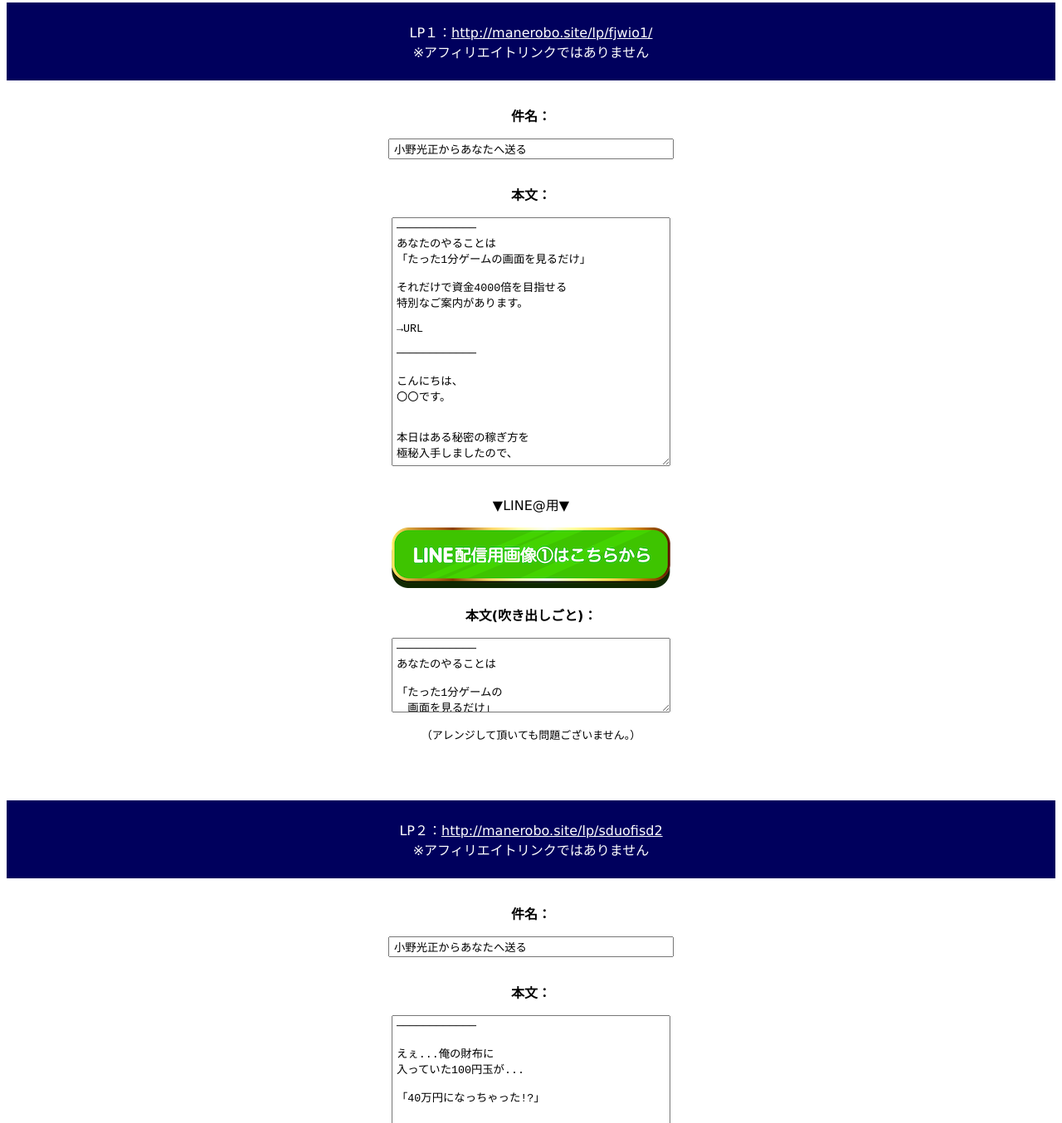
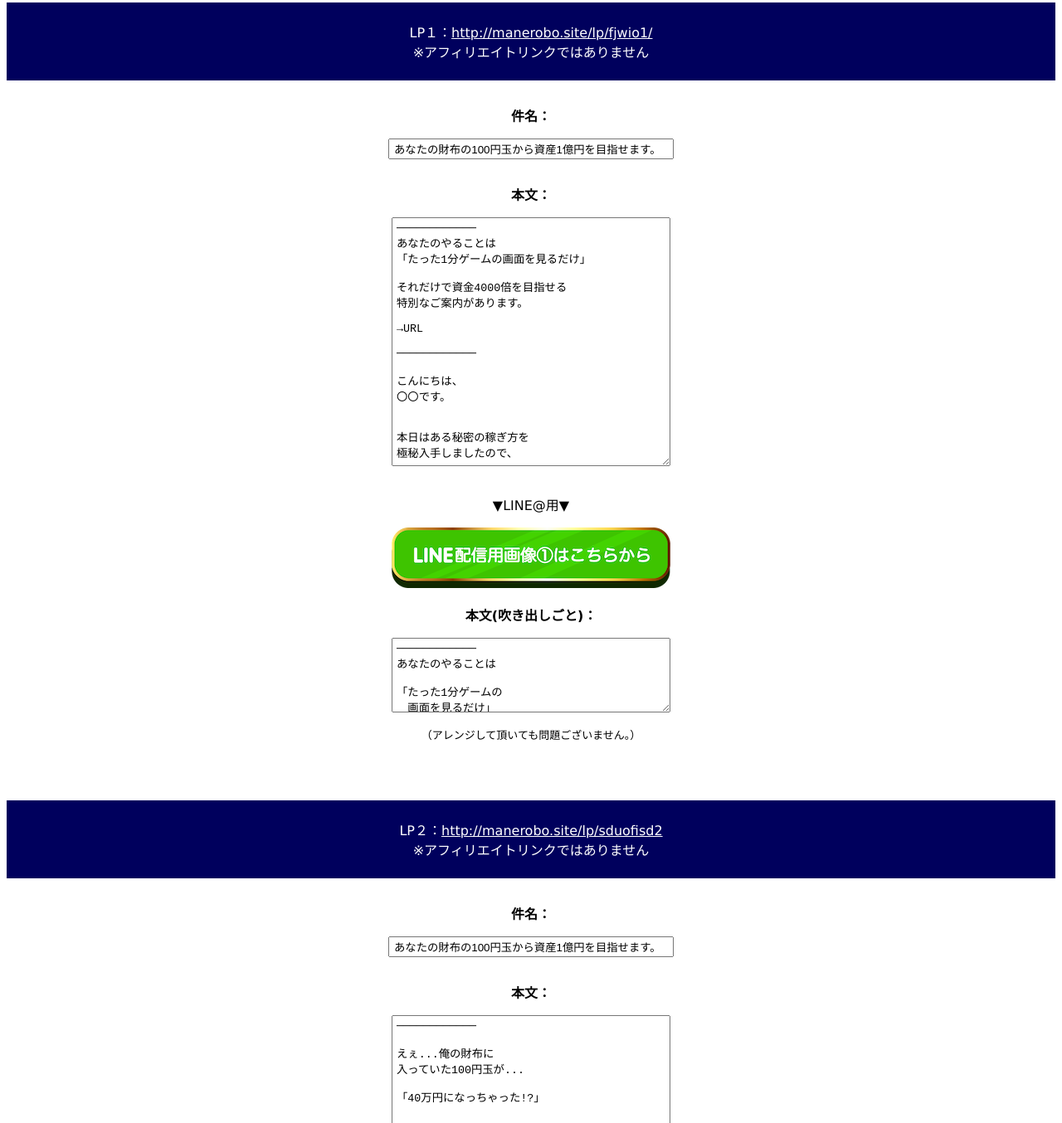
Before and after one commit to krrn94/manerobo-attack, a plain HTML site: page index.html in a window 1280 px wide. Shown: the part 1305-2659 px from the top of the page at 83% size. Drawn offline with Linux system fonts and the light colour scheme.

Commit message:
Update index.html

```diff
--- a/index.html
+++ b/index.html
@@ -43,7 +43,7 @@
 
 			<div class="content-ken">
 				<p>件名：</p>
-				<input type="text" style="width: 344px;height: 25px;padding:5px;" value="小野光正からあなたへ送る" onclick="this.select(); clipboardData.setData('text',this.value);">
+				<input type="text" style="width: 344px;height: 25px;padding:5px;" value="あなたの財布の100円玉から資産1億円を目指せます。" onclick="this.select(); clipboardData.setData('text',this.value);">
 			</div>
 
 			<div class="content-hon">
@@ -262,7 +262,7 @@
 
 			<div class="content-ken">
 				<p>件名：</p>
-				<input type="text" style="width: 344px;height: 25px;padding:5px;"  value="小野光正からあなたへ送る" onclick="this.select(); clipboardData.setData('text',this.value);">
+				<input type="text" style="width: 344px;height: 25px;padding:5px;"  value="あなたの財布の100円玉から資産1億円を目指せます。" onclick="this.select(); clipboardData.setData('text',this.value);">
 			</div>
 
 			<div class="content-hon">
```
